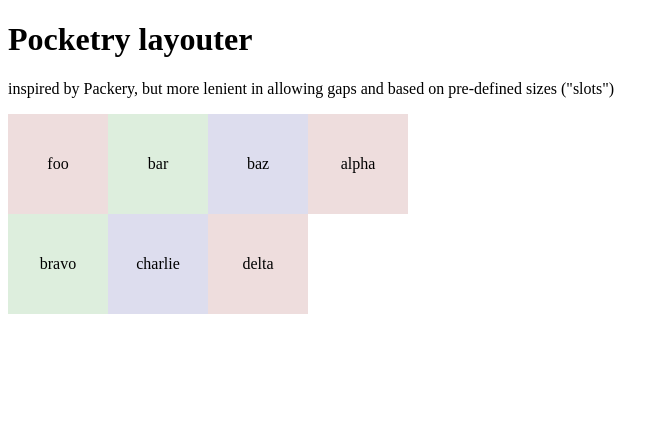
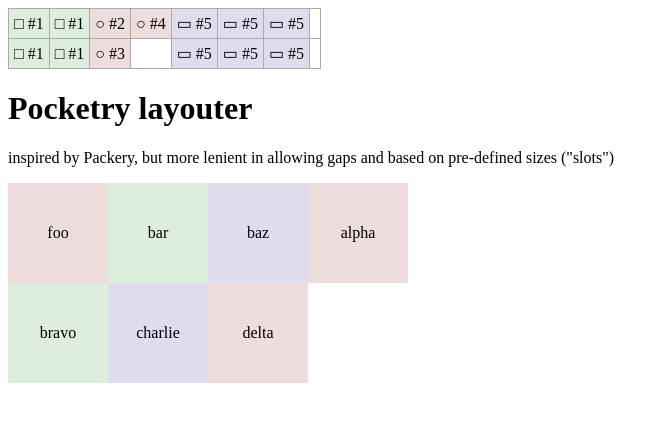
Before and after one commit to yetu/pocketry, a website: page index.html in a window 1280 px wide. Shown: the whole page, without its empty margins (0-669 px from the left). Drawn offline with nearby package versions, Linux system fonts and the light colour scheme.

Commit message:
created basic layout algorithm
still very much incomplete

```diff
--- a/index.html
+++ b/index.html
@@ -25,6 +25,7 @@
 	</ul>
 
 	<script src="bower_components/jquery/dist/jquery.js"></script>
+	<script src="lib/board.js"></script>
 	<script src="lib/main.js"></script>
 </body>
 
--- /dev/null
+++ b/lib/board.js
@@ -0,0 +1,77 @@
+/*jslint vars: true, white: true */
+'use strict';
+
+// `rowSpan` indicates the max. vertical size of an individual element
+function Board(colCount, rowSpan) {
+	this.colCount = colCount;
+	this.rowSpan = rowSpan;
+
+	this.matrix = []; // two-dimensional array; rows * columns
+
+	var i;
+	for(i = 0; i < this.rowSpan; i++) {
+		this.addRow();
+	}
+}
+Board.prototype.add = function(obj, width, height) {
+	var rowIndex, colIndex, span, fit;
+	for(rowIndex = 0; rowIndex < this.matrix.length; rowIndex++) {
+		if(rowIndex % this.rowSpan === 0) { // row spans are processed together
+			for(colIndex = 0; colIndex < this.colCount; colIndex++) {
+				fit = this.put(obj, rowIndex, colIndex, width, height);
+				if(fit) {
+					return true;
+				} else if(height === 1) { // larger elements are top-aligned
+					for(span = 0; span < this.rowSpan; span++) {
+						var _rowIndex = rowIndex + span;
+						fit = this.put(obj, _rowIndex, colIndex, width, height);
+						if(fit) {
+							return true;
+						}
+					}
+				}
+			}
+		}
+	}
+	return false;
+};
+// mark the given area's slots as occupied by the given object
+// returns `false` if the area is already (partially) occupied
+// NB: does not support irregular shapes
+Board.prototype.put = function(obj, top, left, width, height) { // XXX: almost entirely duplicates `checkFit`
+	var fit = this.checkFit(top, left, width, height);
+	if(!fit) {
+		return false;
+	}
+
+	var bottom = top + height;
+	var right = left + width;
+	var i, j;
+	for(i = top; i < bottom; i++) {
+		var row = this.matrix[i];
+		for(j = left; j < right; j++) {
+			row[j] = obj;
+		}
+	}
+	return true;
+};
+// check whether the given area's slots are unoccupied
+Board.prototype.checkFit = function(top, left, width, height) {
+	var bottom = top + height;
+	var right = left + width;
+
+	var i, j;
+	for(i = top; i < bottom; i++) {
+		var row = this.matrix[i];
+		for(j = left; j < right; j++) {
+			if(row[j] !== undefined) {
+				return false;
+			}
+		}
+	}
+	return true;
+};
+Board.prototype.addRow = function() {
+	var row = new Array(this.colCount);
+	this.matrix.push(row);
+};
--- a/lib/main.js
+++ b/lib/main.js
@@ -2,10 +2,46 @@
 
 var cols = 4;
 
-$(".tiles li").each(function(i, node) {
+$('.tiles li').each(function(i, node) {
 	var xpos = (i % cols) * 100;
 	var ypos = Math.floor(i / cols) * 100;
-	$(node).css("transform", "translate(" + xpos + "px, " + ypos + "px)");
+	$(node).css('transform', 'translate(' + xpos + 'px, ' + ypos + 'px)');
 });
 
+
+
+
+
+var colCount = 8; //Math.floor(container.width() / tile.width()); // XXX: DEBUG'd
+var rowSpan = 2; // TODO: configurable
+
+var t11 = { size: [1, 1], icon: '○', color: '#EDD' };
+var t22 = { size: [2, 2], icon: '□', color: '#DED' };
+var t32 = { size: [3, 2], icon: '▭', color: '#DDE' };
+var tiles = [t22, t11, t11, t11, t32];
+
+var i, j, tile;
+var board = new Board(colCount, rowSpan);
+
+// populate
+for(i = 0; i < tiles.length; i++) {
+	tile = Object.create(tiles[i]);
+	tile.id = '#' + (i + 1);
+	board.add(tile, tile.size[0], tile.size[1]);
+}
+// render
+var table = $('<table />');
+for(i = 0; i < board.matrix.length; i++) {
+	var row = $('<tr />').appendTo(table);
+	for(j = 0; j < board.matrix[i].length; j++) {
+		var cell = $('<td />').appendTo(row);
+		tile = board.matrix[i][j];
+		if(tile && tile.id) {
+			cell.text(tile.icon + ' ' + tile.id);
+			cell.css('background-color', tile.color);
+		}
+	}
+}
+table.prependTo(document.body);
+
 }(jQuery));
--- a/styles/main.css
+++ b/styles/main.css
@@ -22,3 +22,12 @@
 .tiles > li:nth-child(3n+3) {
 	background-color: #DDE;
 }
+
+/* XXX: DEBUG */
+table {
+	border-collapse: collapse;
+}
+td {
+	border: 1px solid #AAA;
+	padding: 5px;
+}
```
